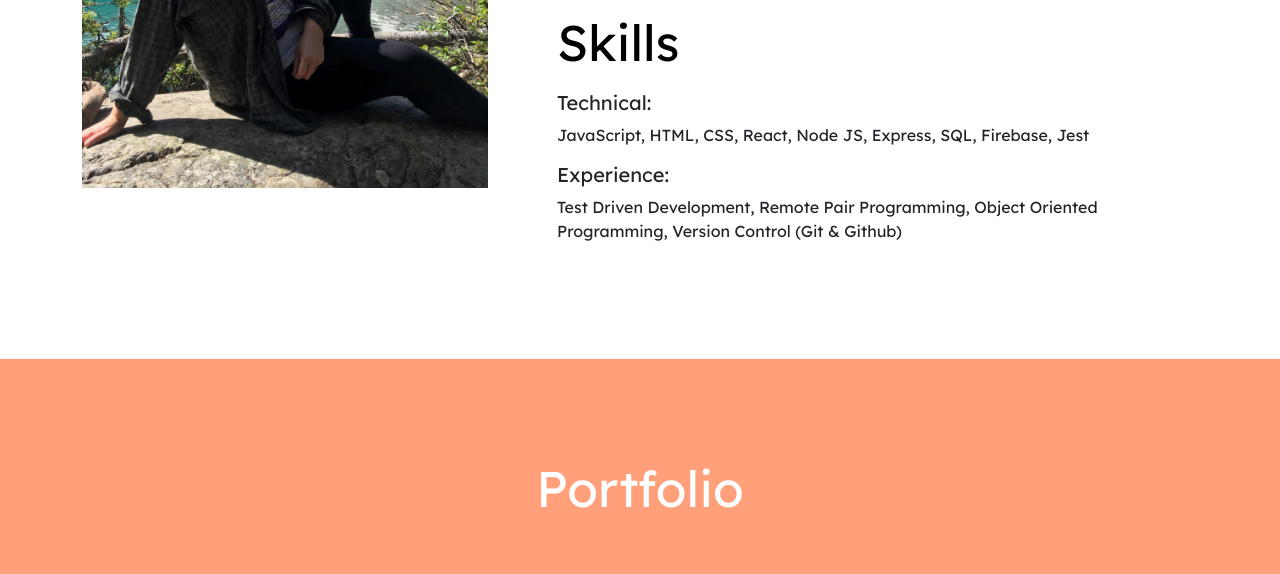
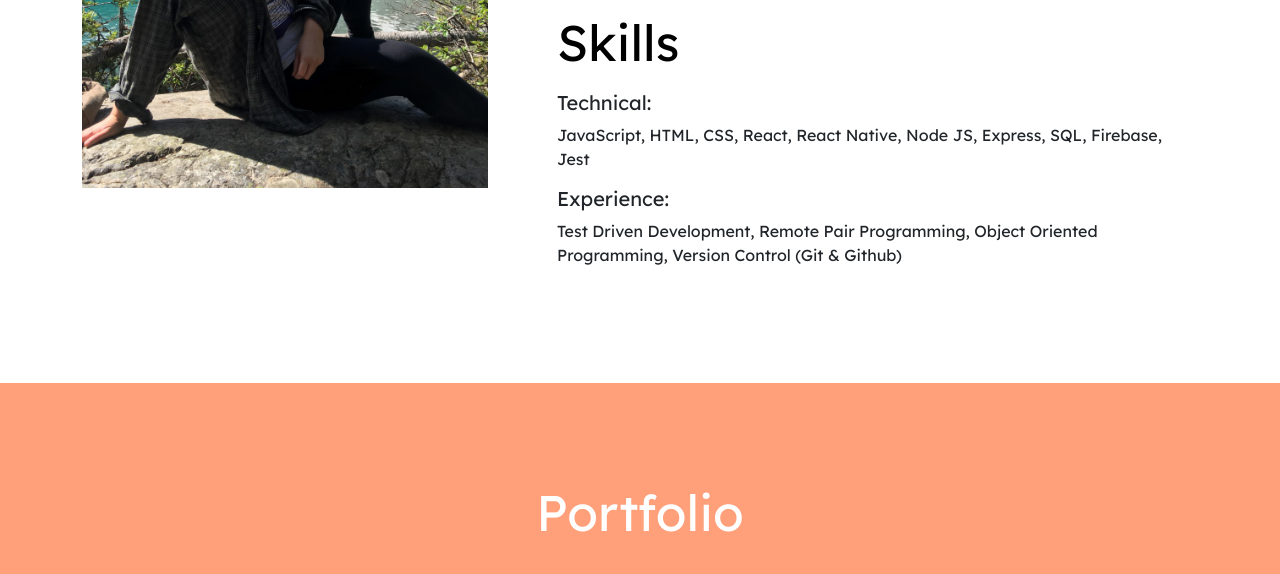
Before and after one commit to chrl0t/portfolio-take-2, a website: page index.html in a window 1280 px wide. Shown: the part 1351-1925 px from the top of the page. Drawn offline with nearby package versions, Linux system fonts and the light colour scheme.

Commit message:
Update technical skills

```diff
--- a/index.html
+++ b/index.html
@@ -107,8 +107,8 @@
             <h3 class="title">Skills</h3>
             <h4 class="subTitle">Technical:</h4>
             <p>
-              JavaScript, HTML, CSS, React, Node JS, Express, SQL, Firebase,
-              Jest
+              JavaScript, HTML, CSS, React, React Native, Node JS, Express, SQL,
+              Firebase, Jest
             </p>
             <h4 class="subTitle">Experience:</h4>
             <p>
```
